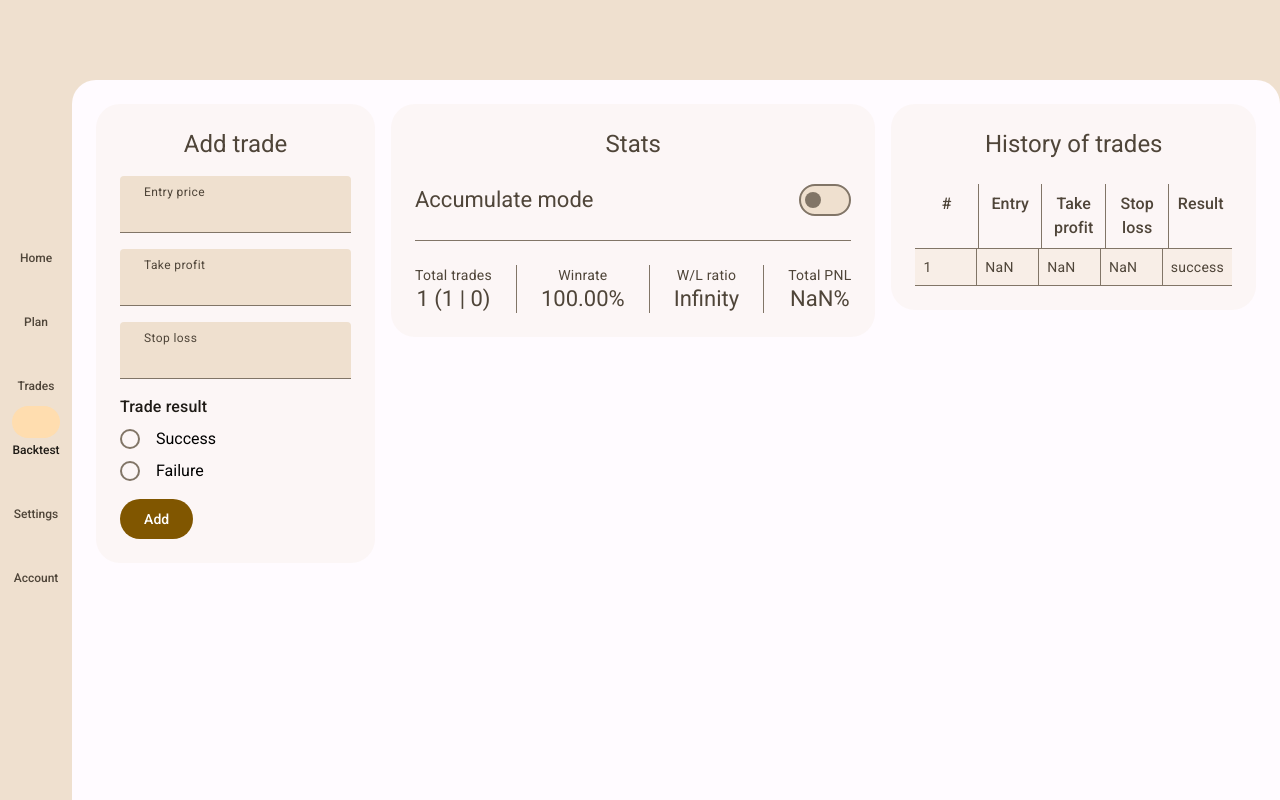
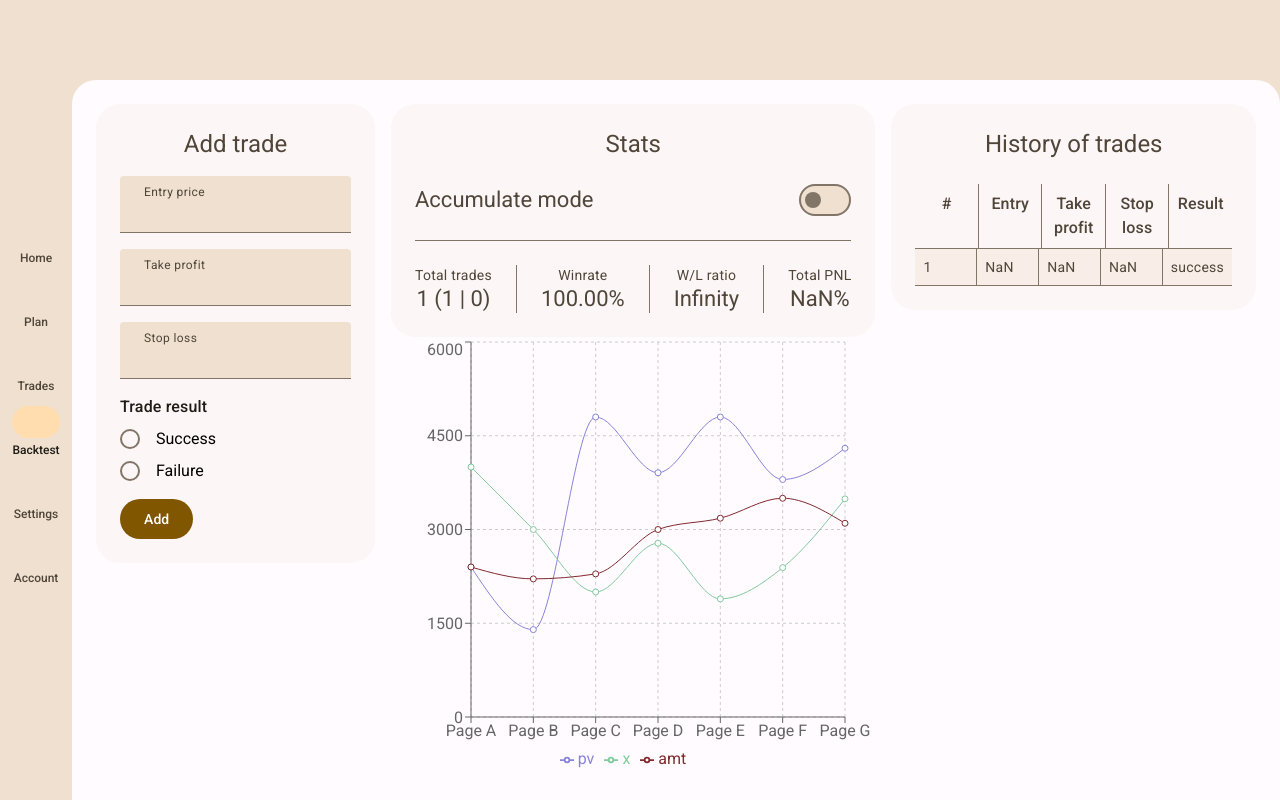
Before and after one commit to 7evenUp/trading-plan, a React (Vite) app: page /backtest in a window 1280 px wide. Both pictures are taken after typing "Sample", "Sample", "Sample" into the empty fields and a click on the button "Add". Built offline with nearby package versions, Linux system fonts and the light colour scheme; some icons are missing.

Commit message:
Simple chart example

```diff
--- a/src/routes/Backtest.tsx
+++ b/src/routes/Backtest.tsx
@@ -7,6 +7,53 @@ import {
   selectWinsAndFailsAmount,
 } from "../redux/backtest/selectors";
 import { useAppSelector } from "../redux/hooks";
+
+import { LineChart, Line, XAxis, YAxis, CartesianGrid, Tooltip, Legend, ResponsiveContainer } from 'recharts';
+
+const data = [
+  {
+    name: 'Page A',
+    x: 4000,
+    pv: 2400,
+    amt: 2400,
+  },
+  {
+    name: 'Page B',
+    x: 3000,
+    pv: 1398,
+    amt: 2210,
+  },
+  {
+    name: 'Page C',
+    x: 2000,
+    pv: 4800,
+    amt: 2290,
+  },
+  {
+    name: 'Page D',
+    x: 2780,
+    pv: 3908,
+    amt: 3000,
+  },
+  {
+    name: 'Page E',
+    x: 1890,
+    pv: 4800,
+    amt: 3181,
+  },
+  {
+    name: 'Page F',
+    x: 2390,
+    pv: 3800,
+    amt: 3500,
+  },
+  {
+    name: 'Page G',
+    x: 3490,
+    pv: 4300,
+    amt: 3100,
+  },
+];
 
 const Backtest = () => {
   const [isAccumulate, setIsAccumulate] = useState(false);
@@ -26,6 +73,7 @@ const Backtest = () => {
 
       {backtest.length ? (
         <>
+        <div className="flex flex-col">
           <Card>
             <h3 className="text-2xl text-onSurfaceVariant text-center mb-6">
               Stats
@@ -69,6 +117,30 @@ const Backtest = () => {
               </div>
             </div>
           </Card>
+
+          <ResponsiveContainer width="100%" height="100%">
+        <LineChart
+          width={500}
+          height={300}
+          data={data}
+          margin={{
+            top: 5,
+            right: 30,
+            left: 20,
+            bottom: 5,
+          }}
+        >
+          <CartesianGrid strokeDasharray="3 3" />
+          <XAxis dataKey="name" />
+          <YAxis />
+          <Tooltip />
+          <Legend />
+          <Line type="monotone" dataKey="pv" stroke="#8884d8" activeDot={{ r: 6 }} />
+          <Line type="monotone" dataKey="x" stroke="#82ca9d" />
+          <Line type="monotone" dataKey="amt" stroke="#822a2d" />
+        </LineChart>
+      </ResponsiveContainer>
+          </div>
 
           <Card className="flex-1">
             <h3 className="text-2xl text-onSurfaceVariant text-center mb-6">
```
